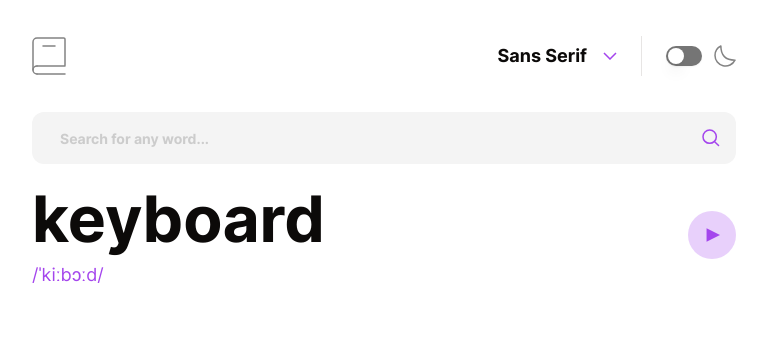
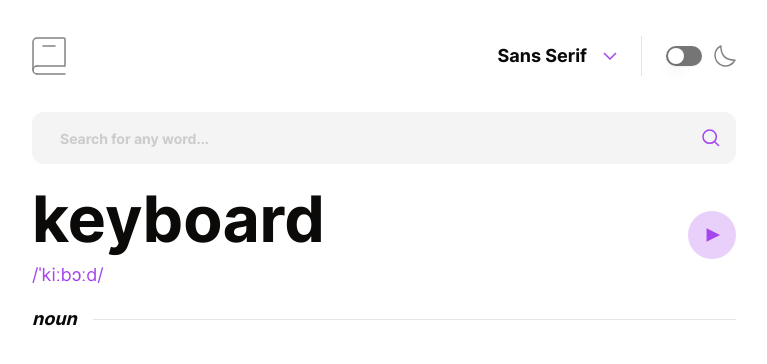
Before and after one commit to Clupai8o0/dictionary, a Next.js app: page / in a window 1280 px wide. Shown: the top 364 px of the page, without its empty margins (256-1023 px from the left). Built offline with nearby package versions, Linux system fonts and the light colour scheme.

Commit message:
header for content section

```diff
--- a/components/app.tsx
+++ b/components/app.tsx
@@ -1,5 +1,6 @@
 import React from "react";
 import { Button } from "./ui/button";
+import { Separator } from "./ui/separator";
 
 const App = () => {
 	return (
@@ -18,7 +19,15 @@ const App = () => {
 				</div>
 			</header>
 
-			<section></section>
+			<section>
+				<header className="flex gap-4 items-center">
+					<h2 className="body-m italic font-bold">noun</h2>
+					<div className="w-full">
+						<Separator />
+					</div>
+				</header>
+
+			</section>
 		</main>
 	);
 };
```
